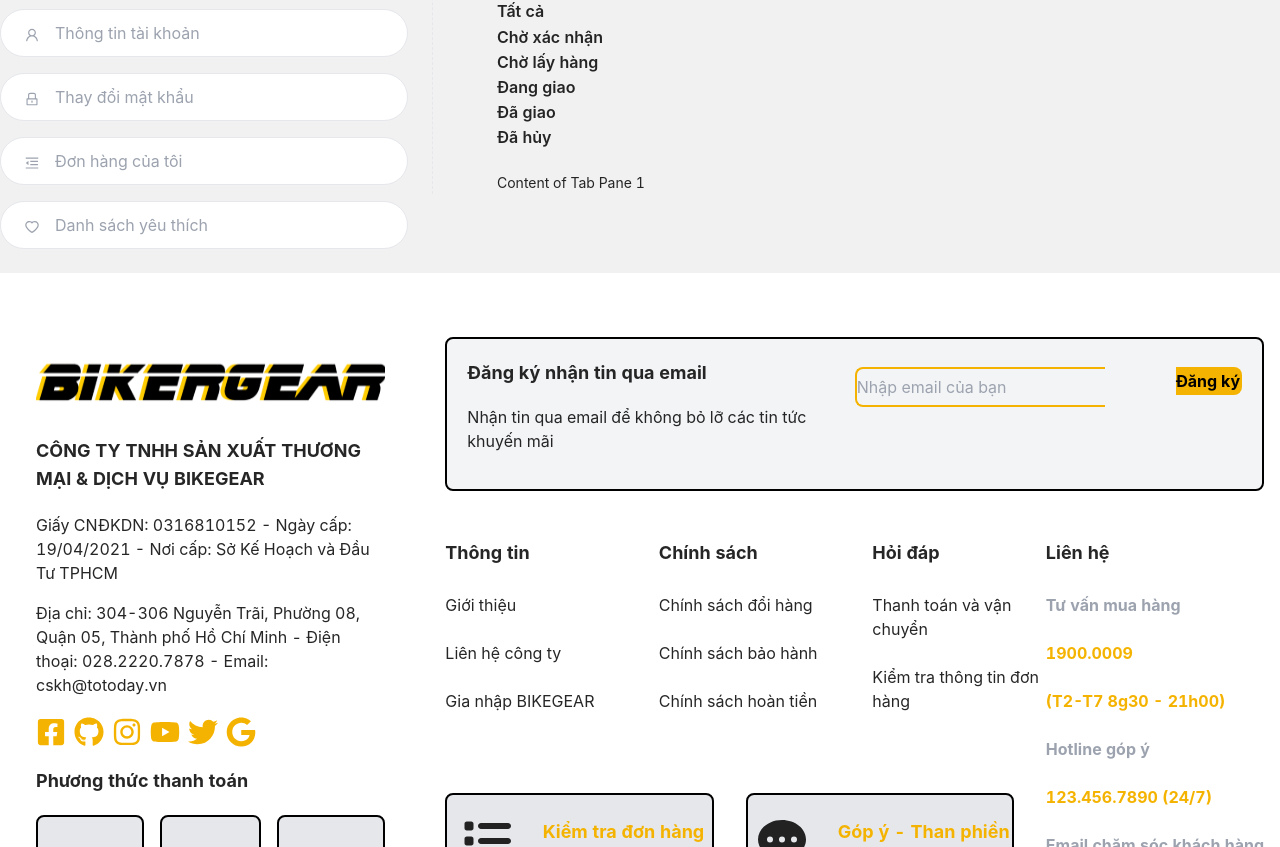
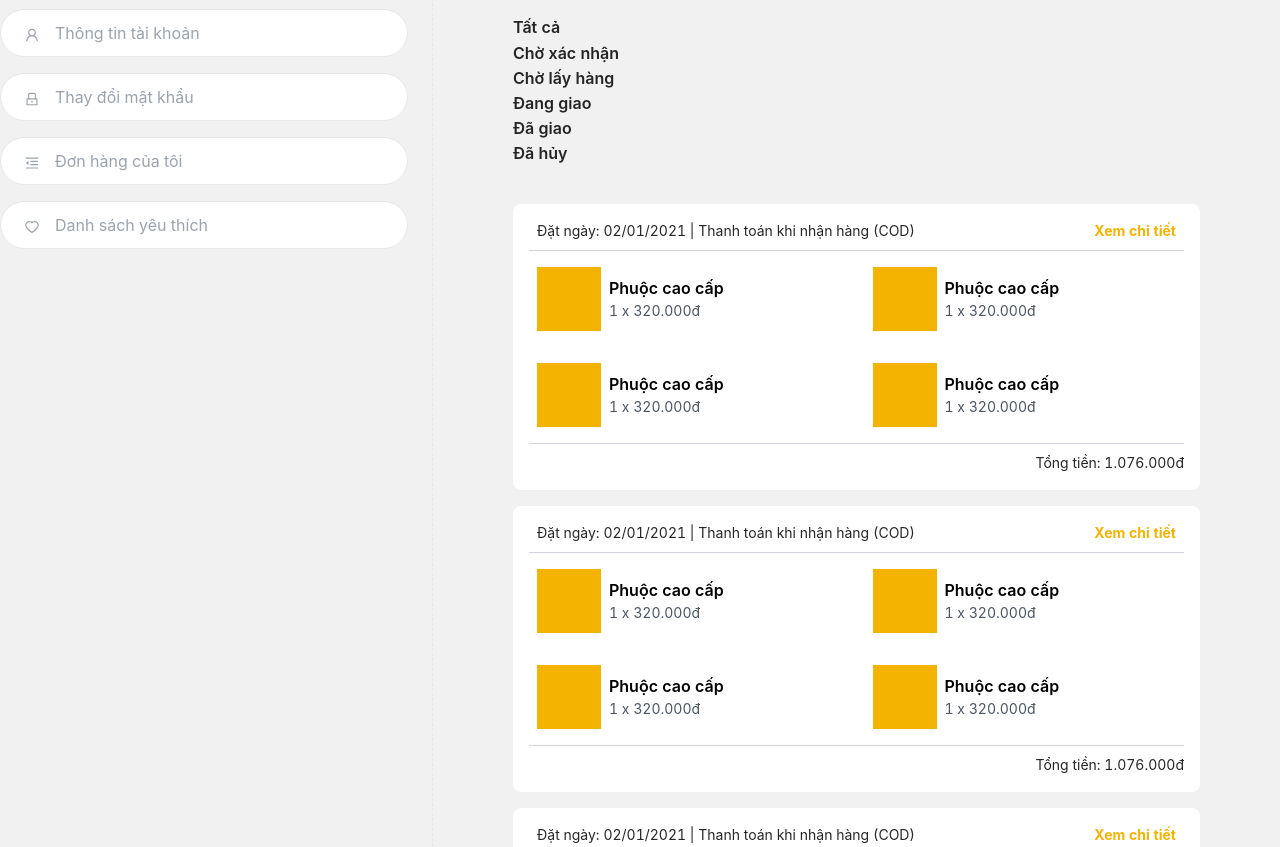
Before and after one commit to phucthaii1820/fit-summer-2022-ECommerce, a React (Create React App) app: page /profile/my-order in a window 1280 px wide. Shown: the part 553-1400 px from the top of the page. Built offline with nearby package versions, Linux system fonts and the light colour scheme; no server answers; a web font is replaced by a local one.

Commit message:
add card order

```diff
--- a/src/components/Layouts/LayoutProfile.jsx
+++ b/src/components/Layouts/LayoutProfile.jsx
@@ -16,7 +16,7 @@ const LayoutProfile = ({ children, title }) => {
       <div style={{ color: "#797979" }}>Tài khoản / Thông tin tài khoản</div>
       <div className="grid grid-cols-3 gap-4 pt-12">
         <div className="col-span-1 mr-2">
-          <div className="flex items-center -mt-4">
+          <div className="flex items-center -mt-4 space-x-4">
             <Avatar
               size={78}
               icon={
@@ -27,7 +27,7 @@ const LayoutProfile = ({ children, title }) => {
                 />
               }
             />
-            <div className="ml-4">
+            <div className="">
               <div className="font-semibold text-xl text-yellow-light">
                 Nguyễn Hoài thương
               </div>
--- a/src/components/card/CardOder.jsx
+++ b/src/components/card/CardOder.jsx
@@ -0,0 +1,35 @@
+import React from "react";
+import { Link } from "react-router-dom";
+import CardProductOder from "./CardProductOder";
+
+const CardOder = () => {
+  return (
+    <div className="bg-white rounded-lg p-4 space-y-2 my-4">
+      <div className="border-b border-gray-300 pb-2 flex justify-between px-2">
+        <div className="">
+          Đặt ngày: 02/01/2021 | Thanh toán khi nhận hàng (COD)
+        </div>
+        <div className="text-yellow-light font-bold">Xem chi tiết</div>
+      </div>
+      <div to="" class="grid grid-cols-2 gap-4">
+        <div>
+          <CardProductOder />
+        </div>
+        <div>
+          <CardProductOder />
+        </div>
+        <div>
+          <CardProductOder />
+        </div>
+        <div>
+          <CardProductOder />
+        </div>
+      </div>
+      <div className="border-t border-gray-300 text-right pt-2">
+        Tổng tiền: 1.076.000đ
+      </div>
+    </div>
+  );
+};
+
+export default CardOder;
--- /dev/null
+++ b/src/components/card/CardProductOder.jsx
@@ -0,0 +1,15 @@
+import React from "react";
+
+const CardProductOder = () => {
+  return (
+    <div className="flex p-2 space-x-2 flex items-center text-black">
+      <div className="h-16 w-16 bg-yellow-light"></div>
+      <div>
+        <div className="font-semibold text-base">Phuộc cao cấp</div>
+        <div className="text-gray-600">1 x 320.000đ</div>
+      </div>
+    </div>
+  );
+};
+
+export default CardProductOder;
--- a/src/page/UserProfile/MyOrder.jsx
+++ b/src/page/UserProfile/MyOrder.jsx
@@ -1,3 +1,4 @@
+import CardOder from "@/components/card/CardOder";
 import { Tabs } from "antd";
 import React from "react";
 
@@ -9,7 +10,7 @@ const MyOrder = () => {
   };
 
   return (
-    <>
+    <div className="p-4 rounded-lg w-full">
       <Tabs defaultActiveKey="1" onChange={onChange}>
         <TabPane
           tab={
@@ -24,7 +25,9 @@ const MyOrder = () => {
           }
           key="1"
         >
-          Content of Tab Pane 1
+          <CardOder></CardOder>
+          <CardOder></CardOder>
+          <CardOder></CardOder>
         </TabPane>
         <TabPane
           tab={
@@ -39,7 +42,7 @@ const MyOrder = () => {
           }
           key="2"
         >
-          Content of Tab Pane 2
+          <CardOder></CardOder>
         </TabPane>
         <TabPane
           tab={
@@ -54,7 +57,7 @@ const MyOrder = () => {
           }
           key="3"
         >
-          Content of Tab Pane 3
+          <CardOder></CardOder>
         </TabPane>
         <TabPane
           tab={
@@ -69,7 +72,8 @@ const MyOrder = () => {
           }
           key="4"
         >
-          Content of Tab Pane 3
+          <CardOder></CardOder>
+          <CardOder></CardOder>
         </TabPane>
         <TabPane
           tab={
@@ -102,7 +106,7 @@ const MyOrder = () => {
           Content of Tab Pane 3
         </TabPane>
       </Tabs>
-    </>
+    </div>
   );
 };
 
```
